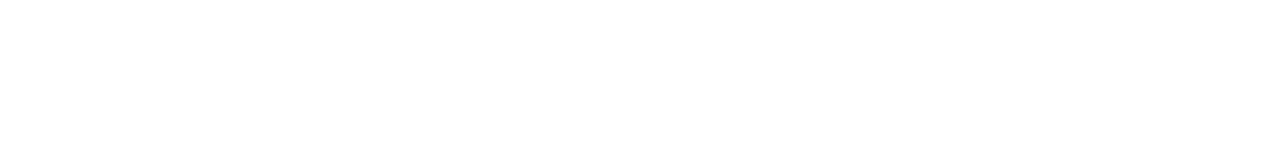
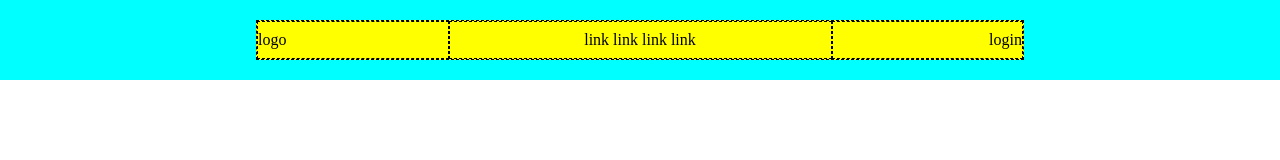
Before and after one commit to Mftr96/htmlcss-struttura-discord, a plain HTML site: page index.html in a window 1280 px wide. Drawn offline with Linux system fonts and the light colour scheme.

Commit message:
creazione header e navbar

```diff
--- a/css/style.css
+++ b/css/style.css
@@ -3,3 +3,45 @@
     margin: 0;
     box-sizing: border-box;
 }
+
+header{
+    width: 100%;
+    background-color: aqua;
+    height: 5rem;
+    display: flex;
+    justify-content: center;
+    align-items: center;
+}
+
+/* NAV STYLE------------- */
+
+nav{
+    display: flex;
+    justify-content: center;
+    height: 2.5rem;
+    background-color: yellow;
+    border: dashed 1px black;
+    width: 60%;
+}
+
+nav div{
+    border: dashed 1px black;
+}
+
+nav div:first-child, nav :nth-child(3){
+    width: 25%;
+}
+
+nav div:nth-child(3){
+    justify-content: end;
+}
+
+nav div:nth-child(2){
+    justify-content: center;
+    width: 50%;
+}
+
+nav div {
+    display: flex;
+    align-items: center;
+}
--- a/index.html
+++ b/index.html
@@ -7,6 +7,20 @@
     <title>Document</title>
 </head>
 <body>
+    <!-- header con navbar -->
+    <header>
+        <nav>
+            <div>
+                <p>logo</p>
+            </div>
+            <div>
+                <p>link link link link</p>
+            </div>
+            <div>
+                <p>login</p>
+            </div>
+        </nav>
+    </header>
 
 </body>
 </html>
```
